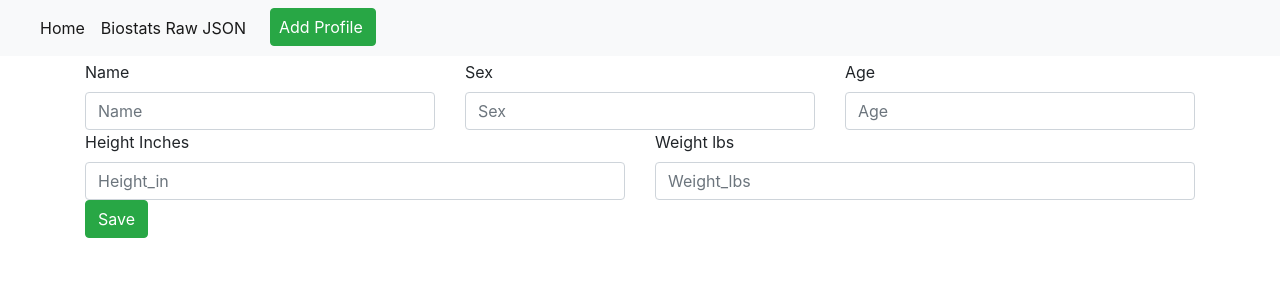
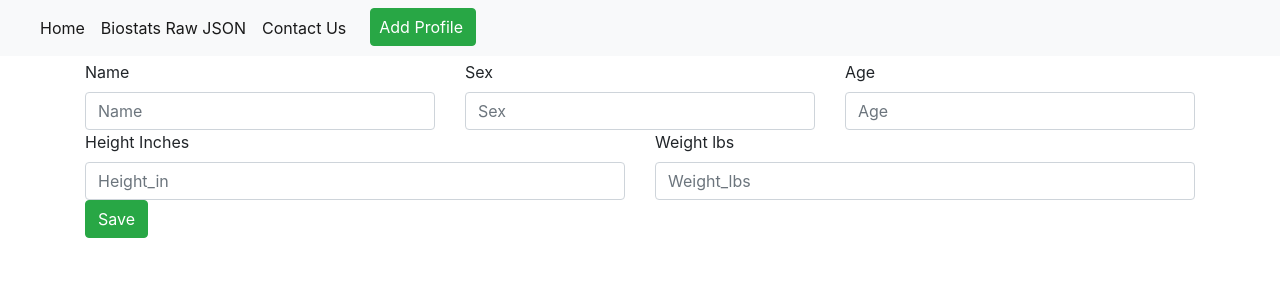
Before and after one commit to CguarinoNJIT/FlaskApp_Final, a Flask app: page /edit/1 in a window 1280 px wide. Shown: the top 300 px of the page. Run offline with Flask 2, Linux system fonts and the light colour scheme; data comes from the database, SQL or seed files in the repository; some libraries are stand-ins or nearby versions.

Commit message:
Task: Added a Link to the Contact.html to the layout an dapp.py and had to get a secret key and add it to the app.config block.

```diff
--- a/app/app.py
+++ b/app/app.py
@@ -13,6 +13,7 @@ app.config['MYSQL_DATABASE_USER'] = 'root'
 app.config['MYSQL_DATABASE_PASSWORD'] = 'root'
 app.config['MYSQL_DATABASE_PORT'] = 3306
 app.config['MYSQL_DATABASE_DB'] = 'biostatsData'
+app.config['SECRET_KEY'] = '79e39995d7d24c5f83f61f6c7089c2e3'
 mysql.init_app(app)
 
 
@@ -129,7 +130,7 @@ def api_delete(biostats_id) -> Response:
     resp = Response(status=200, mimetype='application/json')
     return resp
 
-@app.route("/contact", methods=["GET", "POST"])
+@app.route("/biostats/contact", methods=["GET", "POST"])
 def contact():
     """Standard `contact` form."""
     form = ContactForm()
--- a/app/templates/layout.html
+++ b/app/templates/layout.html
@@ -31,6 +31,10 @@
         <li class="nav-item active">
             <a class="nav-link" href="/api/v1/biostats">Biostats Raw JSON<span class="sr-only">(current)</span></a>
         </li>
+         <!--------Contact Us--------->
+        <li class="nav-item active">
+            <a class="nav-link" href="/biostats/contact">Contact Us<span class="sr-only">(current)</span></a>
+        </li>
         <!--------ADD Button--------->
         <li class="nav-item active">
             <a class="btn btn-success pl-2 lr-2 ml-3" href="/biostats/new">Add Profile<span class="sr-only">(current)</span></a>
```
